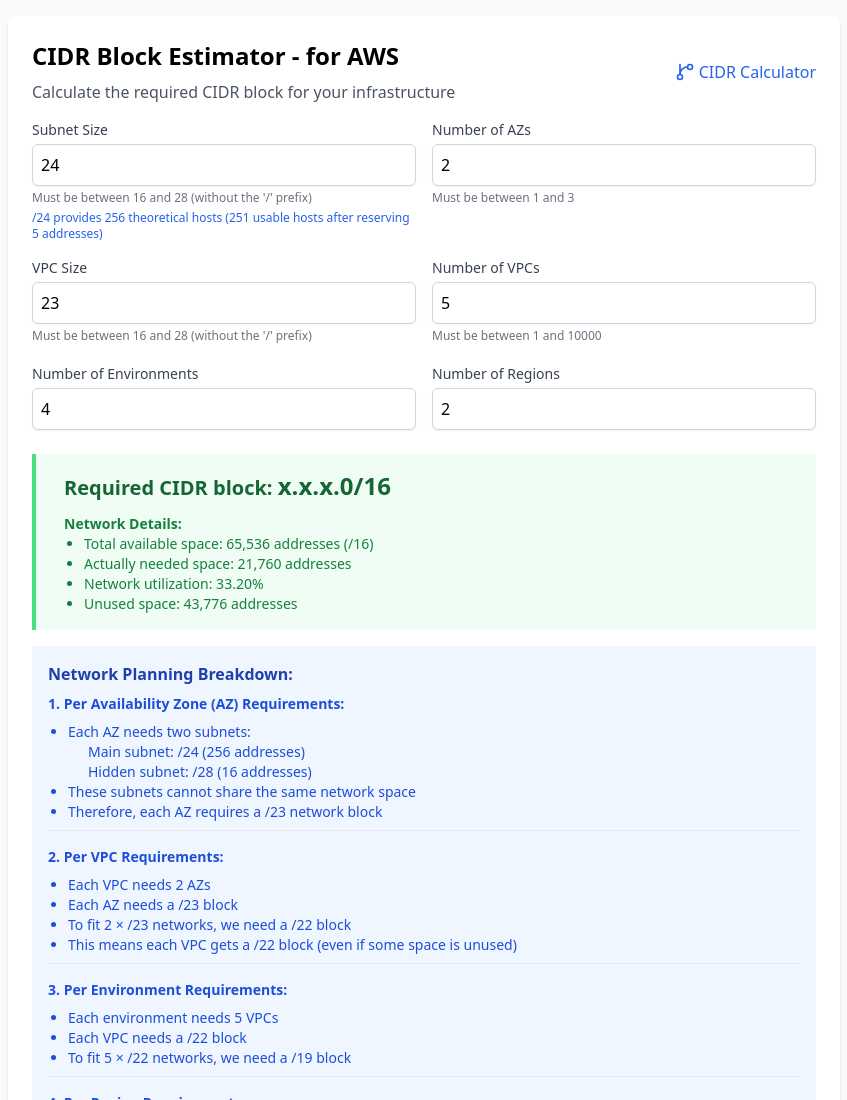
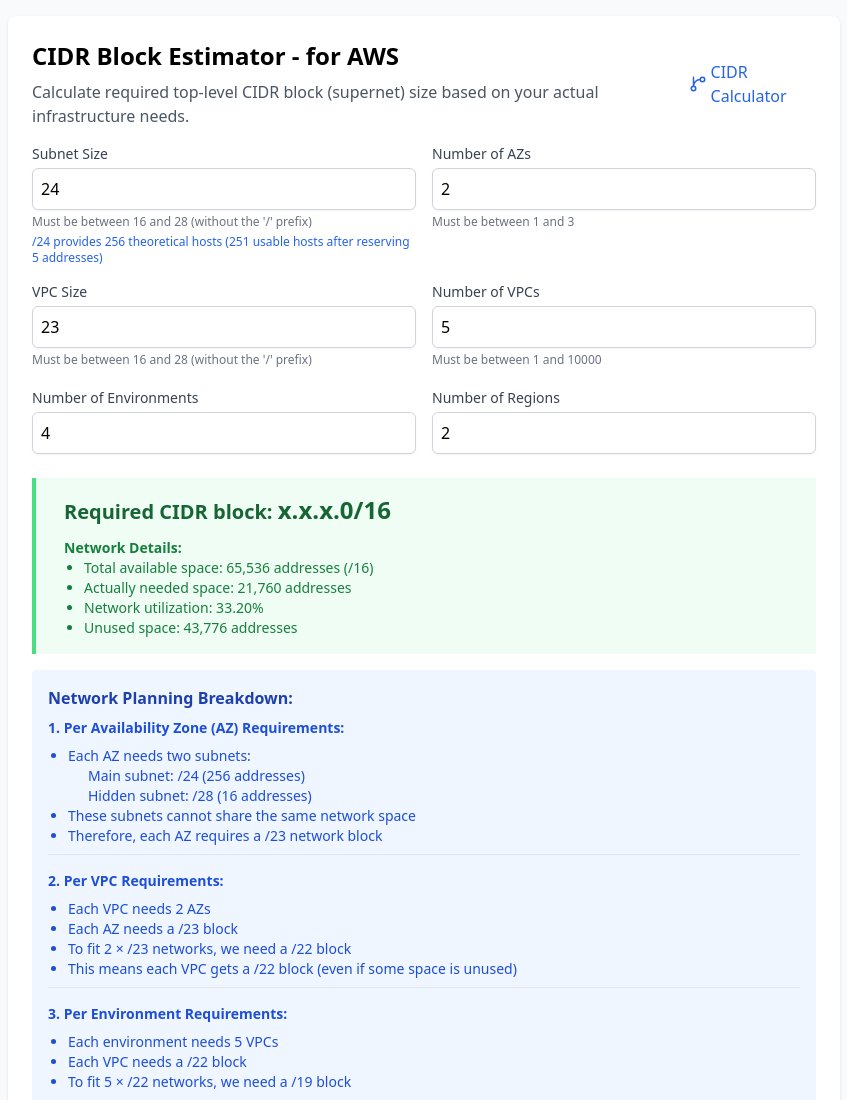
Before and after one commit to evetjo-org/evetjo-org.github.io, a plain HTML site: page estimator.html in a window 1280 px wide. Shown: the top 1100 px of the page, without its empty margins (216-1063 px from the left). Drawn offline with nearby package versions, Linux system fonts and the light colour scheme.

Commit message:
[Branch: main] Changes:\n\n[Modified] estimator.html   - Changes:  1 file changed, 2 insertions(+), 2 deletions(-)   - Context: @@ -6 +6 @@ -    <meta name="description" content="Calculate required CIDR block size based on your infrastructure needs"> +    <meta name="description" content="Calculate required top-level CIDR block (supernet) size based on your actual infrastructure needs.">   - Significant change: @@ -18 +18 @@

```diff
--- a/estimator.html
+++ b/estimator.html
@@ -3,7 +3,7 @@
 <head>
     <meta charset="UTF-8">
     <title>Network CIDR Planner</title>
-    <meta name="description" content="Calculate required CIDR block size based on your infrastructure needs">
+    <meta name="description" content="Calculate required top-level CIDR block (supernet) size based on your actual infrastructure needs.">
     <meta name="viewport" content="width=device-width, initial-scale=1.0">
     <script src="https://cdn.tailwindcss.com"></script>
     <script src="https://unpkg.com/lucide@latest"></script>
@@ -15,7 +15,7 @@
                 <div class="flex justify-between items-center mb-4">
                     <div>
                         <h1 class="text-2xl font-bold mb-2">CIDR Block Estimator - for AWS</h1>
-                        <p class="text-gray-600 dark:text-gray-400">Calculate the required CIDR block for your infrastructure</p>
+                        <p class="text-gray-600 dark:text-gray-400">Calculate required top-level CIDR block (supernet) size based on your actual infrastructure needs.</p>
                     </div>
                     <a href="index.html" class="text-blue-600 hover:text-blue-800 flex items-center">
                         <i data-lucide="git-branch" class="w-5 h-5 mr-1"></i>
```
